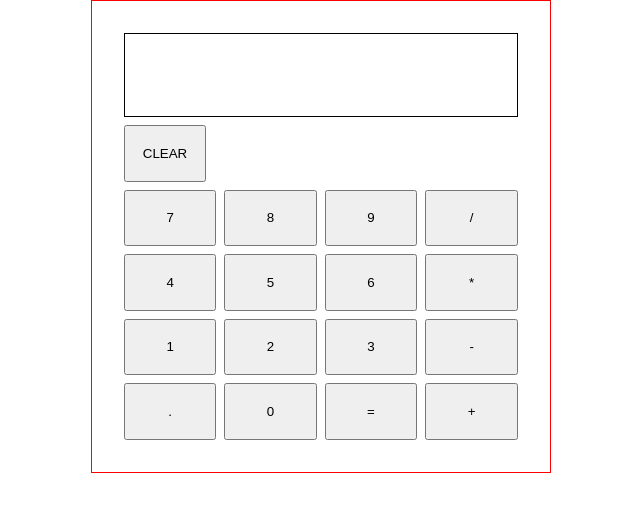
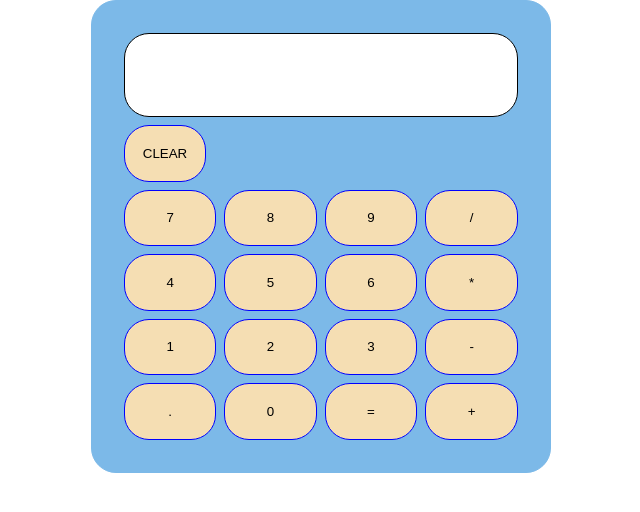
Before and after one commit to CjKhaled/Calculator, a plain HTML site: page index.html in a window 1280 px wide. Shown: the whole page, without its empty margins (319-959 px from the left). Drawn offline with Linux system fonts and the light colour scheme.

Commit message:
Made some changes to UI

```diff
--- a/styles.css
+++ b/styles.css
@@ -10,7 +10,9 @@
 
 .calculator-case {
     display: inline-block;
-    border: solid red 1px;
+    border: solid #7CB9E8 1px;
+    border-radius: 25px;
+    background: #7CB9E8;
     padding: 2rem;
 }
 
@@ -21,6 +23,9 @@
     display: flex;
     font-size: 32px;
     justify-content: end;
+    border-radius: 25px;
+    align-items: center;
+    background-color: white;
     padding: 1rem
 }
 
@@ -36,3 +41,9 @@
     height: 250px;
     gap: 8px;
 }
+
+button {
+    border-radius: 25px;
+    border: solid blue 1px;
+    background-color: wheat;
+}
```
